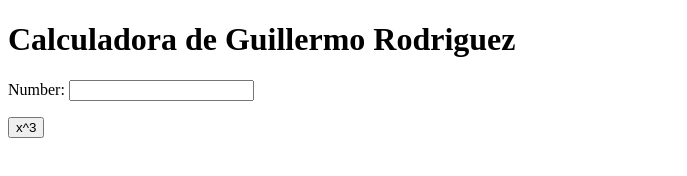
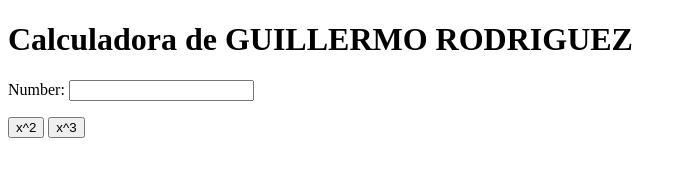
Before and after one commit to guuillerdrguezz/ID_GUIROD_my_calculator, a plain HTML site: page index.html in a window 1280 px wide. Shown: the whole page, without its empty margins (0-687 px from the left). Drawn offline with Linux system fonts and the light colour scheme.

Commit message:
x^2 button

```diff
--- a/index.html
+++ b/index.html
@@ -5,10 +5,11 @@
         <meta charset="utf-8">
     </head>
     <body>
-        <h1>Calculadora de Guillermo Rodriguez</h1>
+        <h1>Calculadora de GUILLERMO RODRIGUEZ</h1>
         Number:
         <input type="text" id="n1">
         <p>
+            <button onclick="square()"> x^2 </button>
             <button onclick="cube()"> x^3 </button>
         </p>
         <script type="text/javascript">
@@ -16,6 +17,10 @@
                 var num = document.getElementById("n1");
                 num.value = Math.pow(num.value, 3);
             }
+            function square() {
+                var num = document.getElementById("n1");
+                num.value = Math.pow(num.value, 2);
+            }
         </script>
     </body>
 </html>
```
